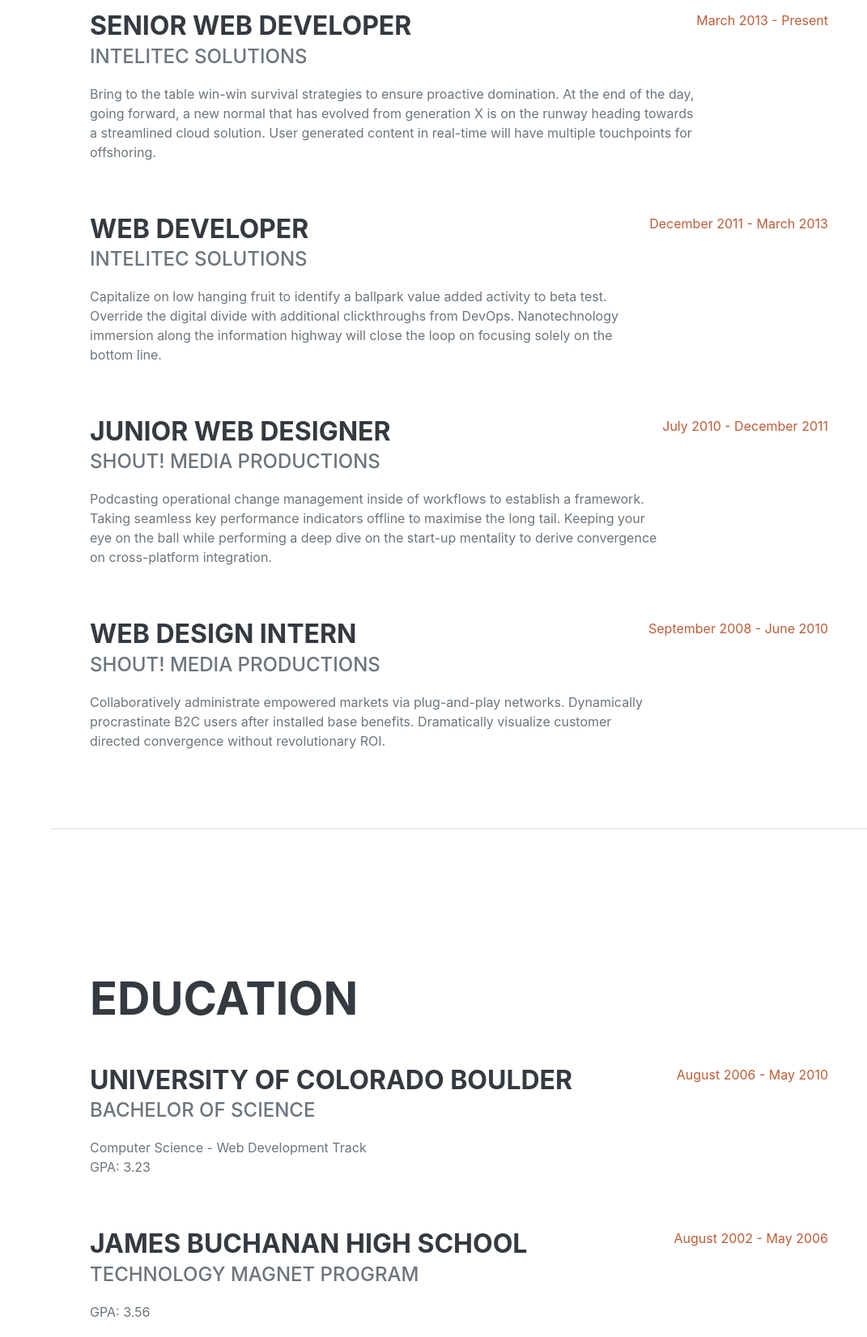
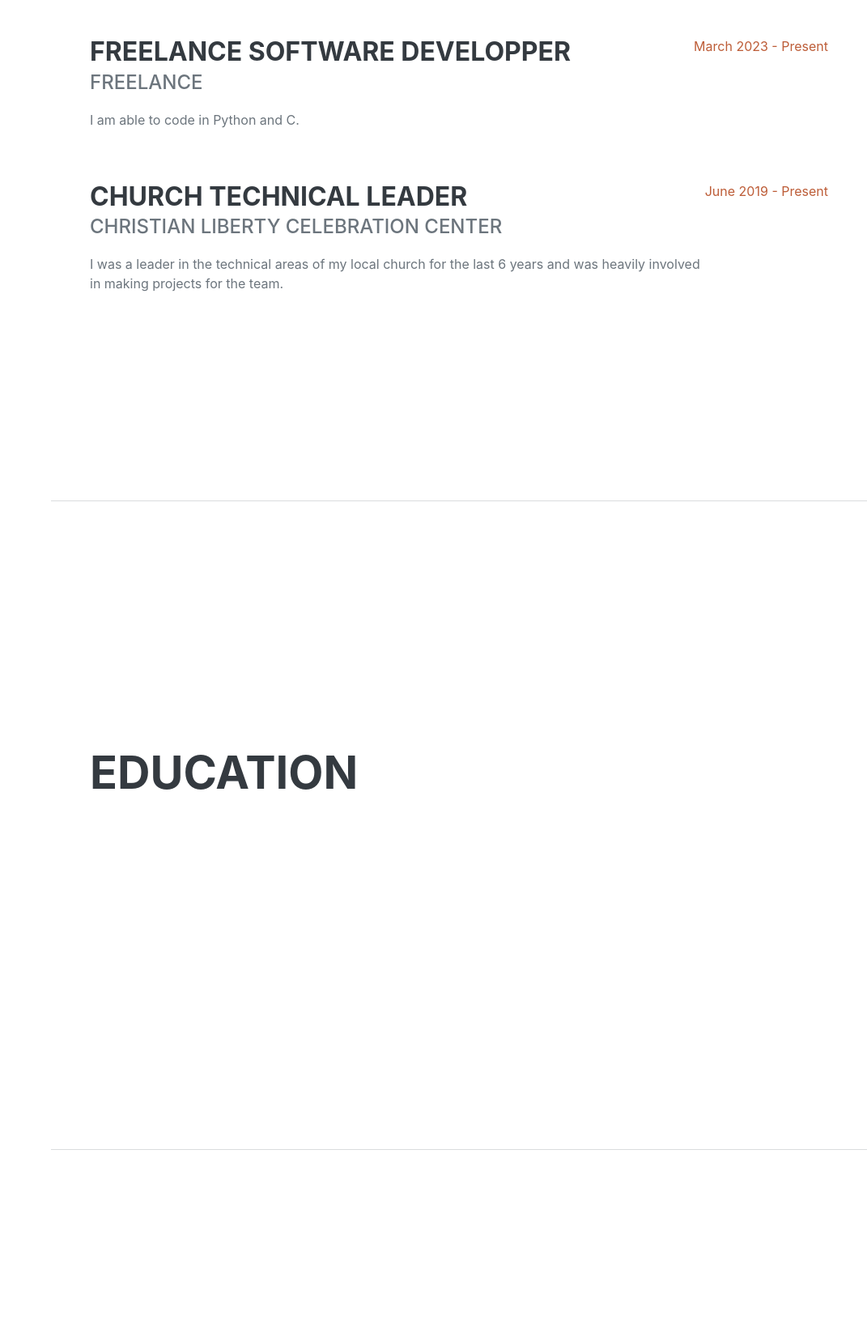
Before and after one commit to jacksonskyhcok/christianjada.dev, a plain HTML site: page index.html in a window 1280 px wide. Shown: the part 983-2634 px from the top of the page at 81% size, without its empty margins (209-1280 px from the left). Drawn offline with nearby package versions, Linux system fonts and the light colour scheme; a web font is replaced by a local one.

Commit message:
Update index.html

```diff
--- a/index.html
+++ b/index.html
@@ -40,14 +40,14 @@
             <section class="resume-section" id="about">
                 <div class="resume-section-content">
                     <h1 class="mb-0">
-                        Clarence
-                        <span class="text-primary">Taylor</span>
+                        Christian
+                        <span class="text-primary">Jada</span>
                     </h1>
                     <div class="subheading mb-5">
-                        3542 Berry Street · Cheyenne Wells, CO 80810 · (317) 585-8468 ·
-                        <a href="mailto:name@email.com">name@email.com</a>
+                        Christian Jada · (916) 430-1074 ·
+                        <a href="mailto:name@email.com">chrisbatjada@gmail.com</a>
                     </div>
-                    <p class="lead mb-5">I am experienced in leveraging agile frameworks to provide a robust synopsis for high level overviews. Iterative approaches to corporate strategy foster collaborative thinking to further the overall value proposition.</p>
+                    <p class="lead mb-5">I'm a fairly experienced coder, fairly proficient in Python and C. I am eager to learn more down the road.</p>
                     <div class="social-icons">
                         <a class="social-icon" href="#!"><i class="fab fa-linkedin-in"></i></a>
                         <a class="social-icon" href="#!"><i class="fab fa-github"></i></a>
@@ -63,35 +63,35 @@
                     <h2 class="mb-5">Experience</h2>
                     <div class="d-flex flex-column flex-md-row justify-content-between mb-5">
                         <div class="flex-grow-1">
-                            <h3 class="mb-0">Senior Web Developer</h3>
-                            <div class="subheading mb-3">Intelitec Solutions</div>
-                            <p>Bring to the table win-win survival strategies to ensure proactive domination. At the end of the day, going forward, a new normal that has evolved from generation X is on the runway heading towards a streamlined cloud solution. User generated content in real-time will have multiple touchpoints for offshoring.</p>
+                            <h3 class="mb-0">Freelance Software Developper</h3>
+                            <div class="subheading mb-3">Freelance</div>
+                            <p>I am able to code in Python and C.</p>
                         </div>
-                        <div class="flex-shrink-0"><span class="text-primary">March 2013 - Present</span></div>
+                        <div class="flex-shrink-0"><span class="text-primary">March 2023 - Present</span></div>
                     </div>
                     <div class="d-flex flex-column flex-md-row justify-content-between mb-5">
                         <div class="flex-grow-1">
-                            <h3 class="mb-0">Web Developer</h3>
-                            <div class="subheading mb-3">Intelitec Solutions</div>
-                            <p>Capitalize on low hanging fruit to identify a ballpark value added activity to beta test. Override the digital divide with additional clickthroughs from DevOps. Nanotechnology immersion along the information highway will close the loop on focusing solely on the bottom line.</p>
+                            <h3 class="mb-0">Church Technical leader</h3>
+                            <div class="subheading mb-3">Christian Liberty Celebration Center</div>
+                            <p>I was a leader in the technical areas of my local church for the last 6 years and was heavily involved in making projects for the team.</p>
                         </div>
-                        <div class="flex-shrink-0"><span class="text-primary">December 2011 - March 2013</span></div>
+                        <div class="flex-shrink-0"><span class="text-primary">June 2019 - Present</span></div>
                     </div>
                     <div class="d-flex flex-column flex-md-row justify-content-between mb-5">
                         <div class="flex-grow-1">
-                            <h3 class="mb-0">Junior Web Designer</h3>
-                            <div class="subheading mb-3">Shout! Media Productions</div>
-                            <p>Podcasting operational change management inside of workflows to establish a framework. Taking seamless key performance indicators offline to maximise the long tail. Keeping your eye on the ball while performing a deep dive on the start-up mentality to derive convergence on cross-platform integration.</p>
+                            <h3 class="mb-0"></h3>
+                            <div class="subheading mb-3"></div>
+                            <p></p>
                         </div>
-                        <div class="flex-shrink-0"><span class="text-primary">July 2010 - December 2011</span></div>
+                        <div class="flex-shrink-0"><span class="text-primary"></span></div>
                     </div>
                     <div class="d-flex flex-column flex-md-row justify-content-between">
                         <div class="flex-grow-1">
-                            <h3 class="mb-0">Web Design Intern</h3>
-                            <div class="subheading mb-3">Shout! Media Productions</div>
-                            <p>Collaboratively administrate empowered markets via plug-and-play networks. Dynamically procrastinate B2C users after installed base benefits. Dramatically visualize customer directed convergence without revolutionary ROI.</p>
+                            <h3 class="mb-0"></h3>
+                            <div class="subheading mb-3"></div>
+                            <p></p>
                         </div>
-                        <div class="flex-shrink-0"><span class="text-primary">September 2008 - June 2010</span></div>
+                        <div class="flex-shrink-0"><span class="text-primary"></span></div>
                     </div>
                 </div>
             </section>
@@ -102,20 +102,20 @@
                     <h2 class="mb-5">Education</h2>
                     <div class="d-flex flex-column flex-md-row justify-content-between mb-5">
                         <div class="flex-grow-1">
-                            <h3 class="mb-0">University of Colorado Boulder</h3>
-                            <div class="subheading mb-3">Bachelor of Science</div>
-                            <div>Computer Science - Web Development Track</div>
-                            <p>GPA: 3.23</p>
+                            <h3 class="mb-0"></h3>
+                            <div class="subheading mb-3"></div>
+                            <div></div>
+                            <p></p>
                         </div>
-                        <div class="flex-shrink-0"><span class="text-primary">August 2006 - May 2010</span></div>
+                        <div class="flex-shrink-0"><span class="text-primary"></span></div>
                     </div>
                     <div class="d-flex flex-column flex-md-row justify-content-between">
                         <div class="flex-grow-1">
-                            <h3 class="mb-0">James Buchanan High School</h3>
-                            <div class="subheading mb-3">Technology Magnet Program</div>
-                            <p>GPA: 3.56</p>
+                            <h3 class="mb-0"></h3>
+                            <div class="subheading mb-3"></div>
+                            <p></p>
                         </div>
-                        <div class="flex-shrink-0"><span class="text-primary">August 2002 - May 2006</span></div>
+                        <div class="flex-shrink-0"><span class="text-primary"></span></div>
                     </div>
                 </div>
             </section>
@@ -126,36 +126,26 @@
                     <h2 class="mb-5">Skills</h2>
                     <div class="subheading mb-3">Programming Languages & Tools</div>
                     <ul class="list-inline dev-icons">
-                        <li class="list-inline-item"><i class="fab fa-html5"></i></li>
-                        <li class="list-inline-item"><i class="fab fa-css3-alt"></i></li>
-                        <li class="list-inline-item"><i class="fab fa-js-square"></i></li>
-                        <li class="list-inline-item"><i class="fab fa-angular"></i></li>
-                        <li class="list-inline-item"><i class="fab fa-react"></i></li>
-                        <li class="list-inline-item"><i class="fab fa-node-js"></i></li>
-                        <li class="list-inline-item"><i class="fab fa-sass"></i></li>
-                        <li class="list-inline-item"><i class="fab fa-less"></i></li>
-                        <li class="list-inline-item"><i class="fab fa-wordpress"></i></li>
-                        <li class="list-inline-item"><i class="fab fa-gulp"></i></li>
-                        <li class="list-inline-item"><i class="fab fa-grunt"></i></li>
-                        <li class="list-inline-item"><i class="fab fa-npm"></i></li>
+                        <li class="list-inline-item"><i class="fab fa-py"></i></li>
+                        <li class="list-inline-item"><i class="fab fa-c"></i></li>
                     </ul>
                     <div class="subheading mb-3">Workflow</div>
                     <ul class="fa-ul mb-0">
                         <li>
                             <span class="fa-li"><i class="fas fa-check"></i></span>
-                            Mobile-First, Responsive Design
+
                         </li>
                         <li>
                             <span class="fa-li"><i class="fas fa-check"></i></span>
-                            Cross Browser Testing & Debugging
+
                         </li>
                         <li>
                             <span class="fa-li"><i class="fas fa-check"></i></span>
-                            Cross Functional Teams
+
                         </li>
                         <li>
                             <span class="fa-li"><i class="fas fa-check"></i></span>
-                            Agile Development & Scrum
+
                         </li>
                     </ul>
                 </div>
@@ -165,8 +155,8 @@
             <section class="resume-section" id="interests">
                 <div class="resume-section-content">
                     <h2 class="mb-5">Interests</h2>
-                    <p>Apart from being a web developer, I enjoy most of my time being outdoors. In the winter, I am an avid skier and novice ice climber. During the warmer months here in Colorado, I enjoy mountain biking, free climbing, and kayaking.</p>
-                    <p class="mb-0">When forced indoors, I follow a number of sci-fi and fantasy genre movies and television shows, I am an aspiring chef, and I spend a large amount of my free time exploring the latest technology advancements in the front-end web development world.</p>
+                    <p>Apart from being a software developer, I play a lot of video games, but I do tend to like riding my bycicle out from time to time.</p>
+                    <p class="mb-0"></p>
                 </div>
             </section>
             <hr class="m-0" />
@@ -177,41 +167,41 @@
                     <ul class="fa-ul mb-0">
                         <li>
                             <span class="fa-li"><i class="fas fa-trophy text-warning"></i></span>
-                            Google Analytics Certified Developer
+
                         </li>
                         <li>
                             <span class="fa-li"><i class="fas fa-trophy text-warning"></i></span>
-                            Mobile Web Specialist - Google Certification
+
                         </li>
                         <li>
                             <span class="fa-li"><i class="fas fa-trophy text-warning"></i></span>
                             1
                             <sup>st</sup>
-                            Place - University of Colorado Boulder - Emerging Tech Competition 2009
+
                         </li>
                         <li>
                             <span class="fa-li"><i class="fas fa-trophy text-warning"></i></span>
                             1
                             <sup>st</sup>
-                            Place - University of Colorado Boulder - Adobe Creative Jam 2008 (UI Design Category)
+
                         </li>
                         <li>
                             <span class="fa-li"><i class="fas fa-trophy text-warning"></i></span>
                             2
                             <sup>nd</sup>
-                            Place - University of Colorado Boulder - Emerging Tech Competition 2008
+                            8
                         </li>
                         <li>
                             <span class="fa-li"><i class="fas fa-trophy text-warning"></i></span>
                             1
                             <sup>st</sup>
-                            Place - James Buchanan High School - Hackathon 2006
+
                         </li>
                         <li>
                             <span class="fa-li"><i class="fas fa-trophy text-warning"></i></span>
                             3
                             <sup>rd</sup>
-                            Place - James Buchanan High School - Hackathon 2005
+
                         </li>
                     </ul>
                 </div>
```
